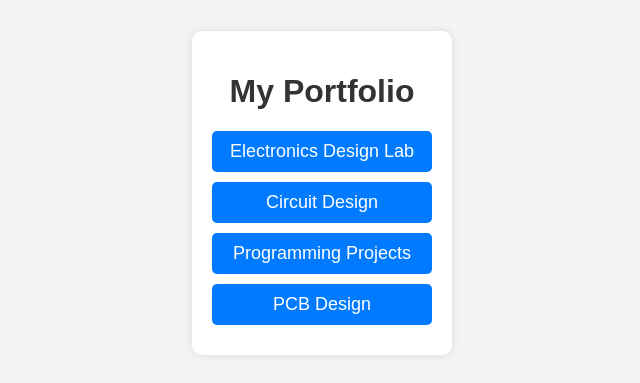
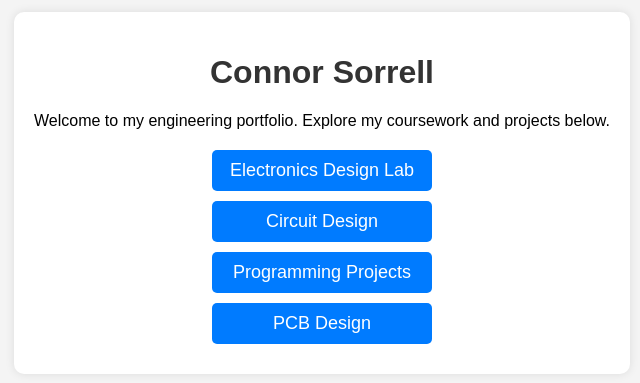
Before and after one commit to coso5375/consor, a plain HTML site: page index.html in a window 1280 px wide. Shown: the part 207-590 px from the top of the page, without its empty margins (318-958 px from the left). Drawn offline with Linux system fonts and the light colour scheme.

Commit message:
Update index.html

```diff
--- a/index.html
+++ b/index.html
@@ -3,14 +3,16 @@
 <head>
     <meta charset="UTF-8">
     <meta name="viewport" content="width=device-width, initial-scale=1.0">
-    <title>My Portfolio</title>
+    <title>Connor Sorrell - Portfolio</title>
     <link rel="stylesheet" href="styles.css">
 </head>
 <body>
     <div class="container">
-        <h1>My Portfolio</h1>
+        <h1>Connor Sorrell</h1>
+        <p>Welcome to my engineering portfolio. Explore my coursework and projects below.</p>
+
         <div class="course-buttons">
-            <a href="electronics-design-lab.html" class="course-btn">Electronics Design Lab</a>
+            <a href="electronics-design.html" class="course-btn">Electronics Design Lab</a>
             <a href="circuit-design.html" class="course-btn">Circuit Design</a>
             <a href="programming-projects.html" class="course-btn">Programming Projects</a>
             <a href="pcb-design.html" class="course-btn">PCB Design</a>
```
